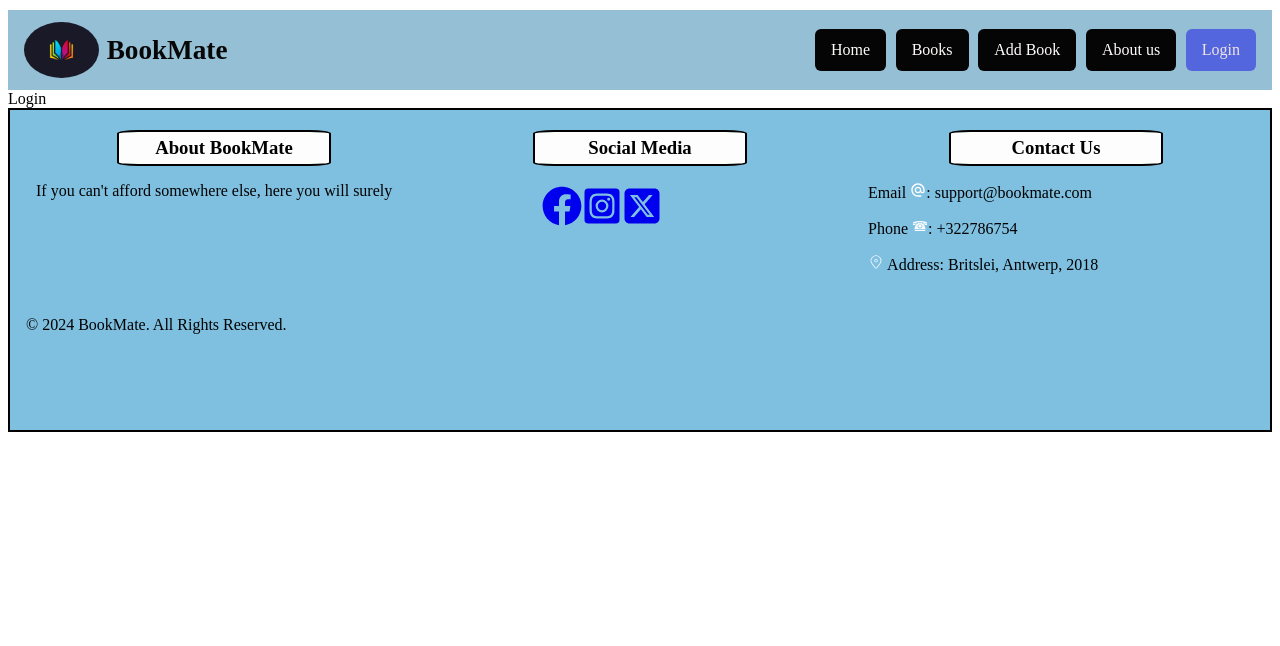
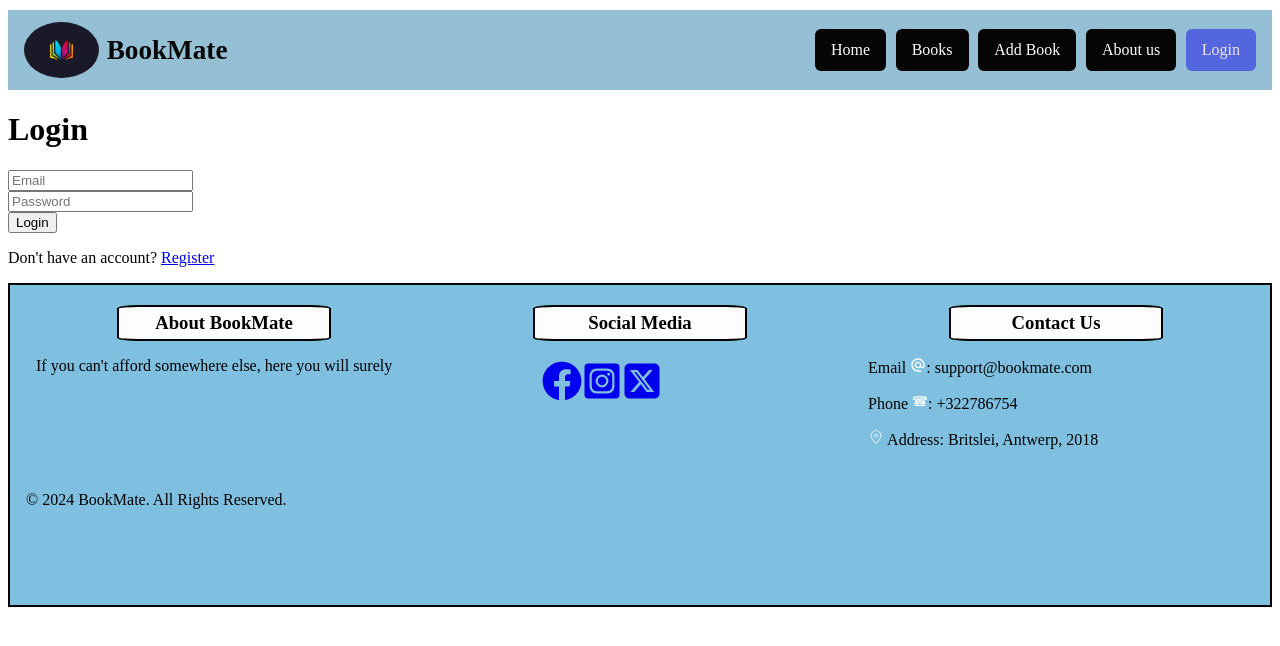
Before and after one commit to jgchoti/group4-project-frontend, a React (Vite) app: page /login in a window 1280 px wide. Shown: the top 646 px of the page. Built offline with nearby package versions, Linux system fonts and the light colour scheme.

Commit message:
Update Login.jsx

```diff
--- a/src/pages/Login.jsx
+++ b/src/pages/Login.jsx
@@ -1,9 +1,36 @@
-import React from 'react'
+import React, { useState, useEffect } from "react";
+import LoginForm from "../components/LoginForm";
 
 const Login = () => {
+  const [loginSuccess, setLoginSuccess] = useState(false);
+  const [user, setUser] = useState(null);
+
+  useEffect(() => {
+    const token = localStorage.getItem("token");
+    if (token) {
+      const userData = JSON.parse(localStorage.getItem("user"));
+      setUser(userData);
+      setLoginSuccess(true);
+    }
+  }, []);
+
+  if (loginSuccess && user) {
+    return (
+      <div>
+        <h1>Welcome! {user.username}</h1>
+      </div>
+    );
+  }
+
   return (
-    <div>Login</div>
-  )
-}
+    <div>
+      <h1>Login</h1>
+      <LoginForm />
+      <p>
+        Don't have an account? <a href="/register">Register</a>
+      </p>
+    </div>
+  );
+};
 
-export default Login
+export default Login;
```
